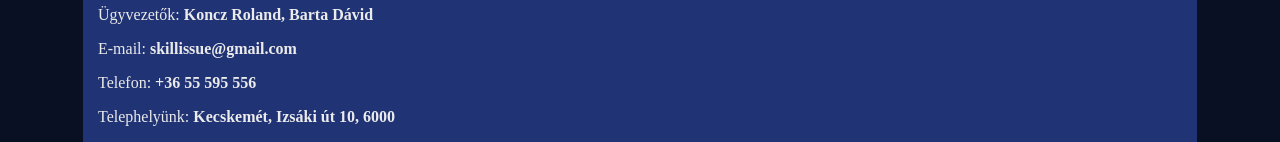
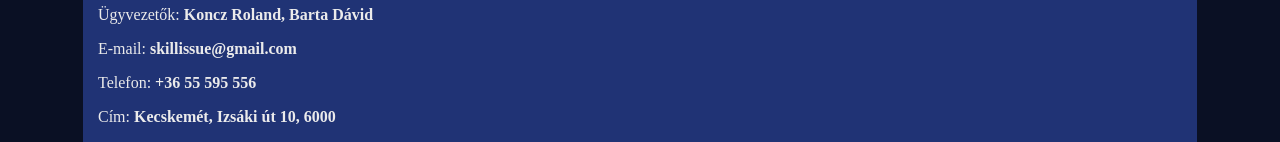
Before and after one commit to AnnoyingMaster/skillissue, a PHP site: page /?oldal=rolunk in a window 1280 px wide. Shown: the part 319-461 px from the top of the page. Run offline with PHP 8.4, Linux system fonts and the light colour scheme; grey boxes are pictures that could not be loaded.

Commit message:
Update rolunk.tpl.php

```diff
--- a/templates/pages/rolunk.tpl.php
+++ b/templates/pages/rolunk.tpl.php
@@ -5,7 +5,7 @@
 <p>Ügyvezetők: <strong>Koncz Roland, Barta Dávid</strong></p>
 <p>E-mail: <strong>skillissue@gmail.com</strong></p>
 <p>Telefon: <strong>+36 55 595 556</strong></p>
-<p>Telephelyünk: <strong>Kecskemét, Izsáki út 10, 6000</strong></p>
+<p>Cím: <strong>Kecskemét, Izsáki út 10, 6000</strong></p>
 <iframe src="https://www.google.com/maps/embed?pb=!1m18!1m12!1m3!1d2726.3375296155727!2d19.66695091525771!3d46.89607994478184!2m3!1f0!2f0!3f0!3m2!1i1024!2i768!4f13.1!3m3!1m2!1s0x4743da7a6c479e1d%3A0xc8292b3f6dc69e7f!2sPallasz+Ath%C3%A9n%C3%A9+Egyetem+GAMF+Kar!5e0!3m2!1shu!2shu!4v1475753185783" width="600" height="450" frameborder="0" style="border:0" allowfullscreen></iframe>
 <br>
 <a target="_blank" href="https://www.google.hu/maps/place/Pallasz+Ath%C3%A9n%C3%A9+Egyetem+GAMF+Kar/@46.8960799,19.6669509,17z/data=!3m1!4b1!4m5!3m4!1s0x4743da7a6c479e1d:0xc8292b3f6dc69e7f!8m2!3d46.8960763!4d19.6691396?hl=hu">Nagyobb térkép</a>
```
